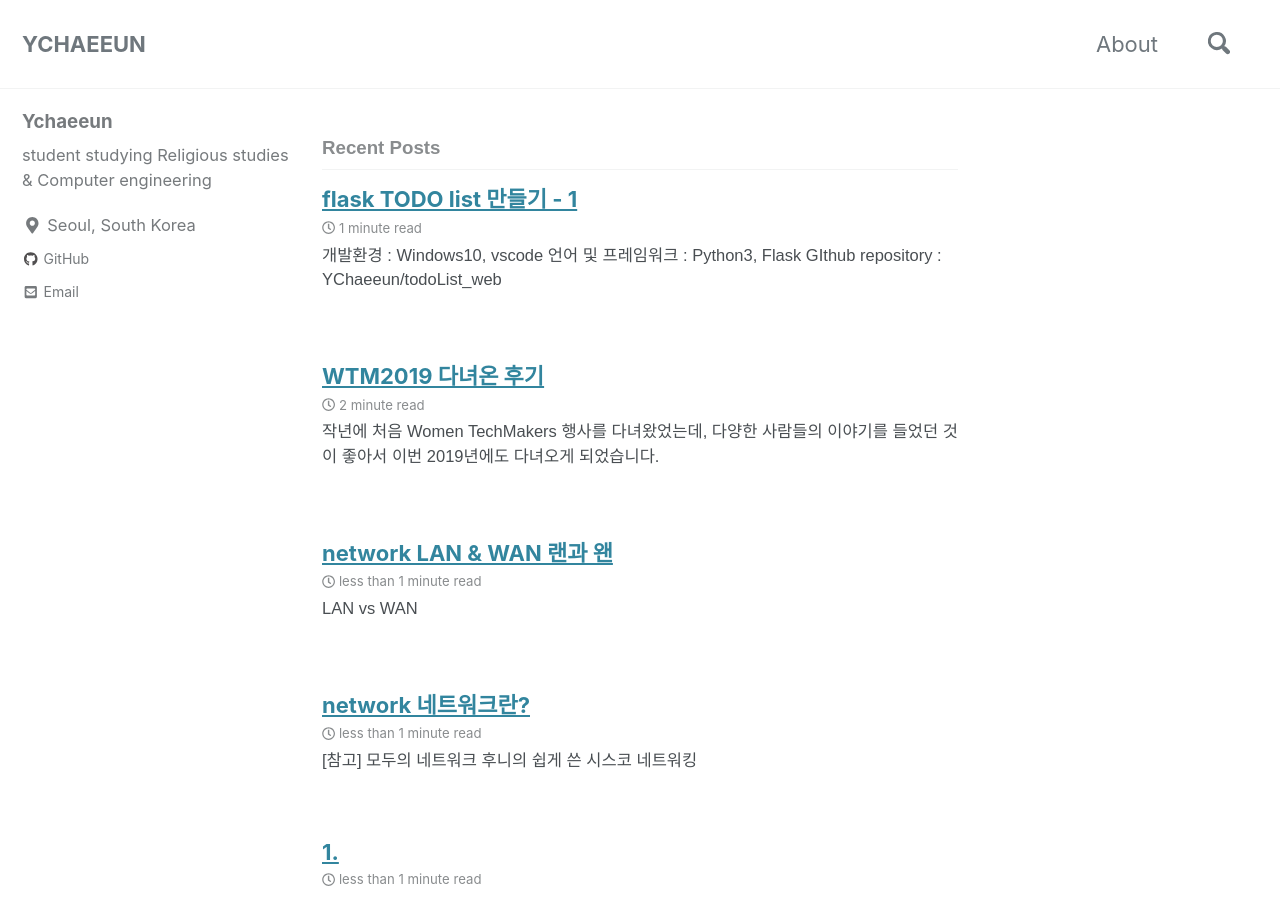
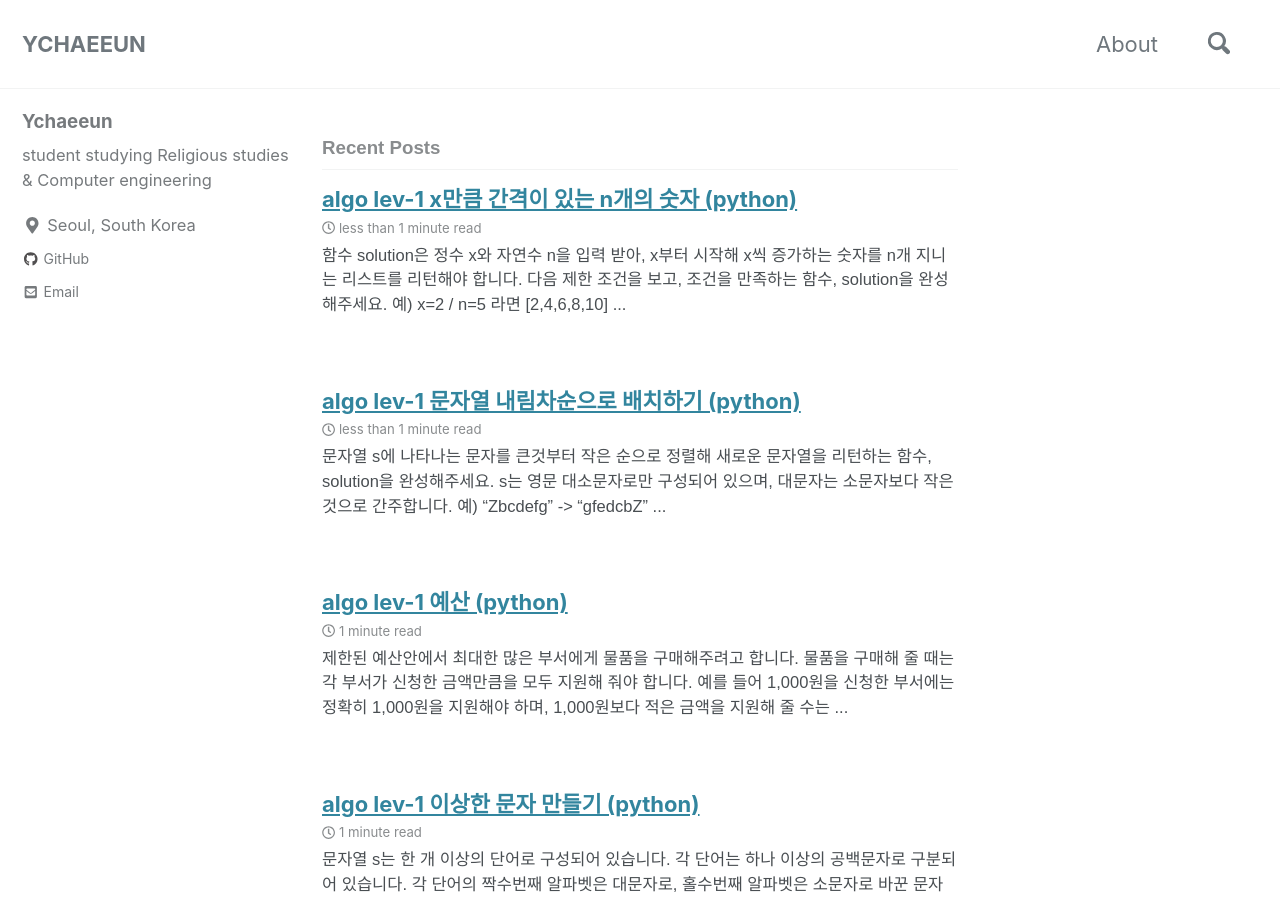
Before and after one commit to YChaeeun/ychaeeun.github.io, a Jekyll site: the page built from index.html, in a window 1280 px wide and 900 px high. Built offline with Jekyll 4.4.1, drawn with Linux system fonts in a browser that asks for light colours; cached includes are drawn as plain includes; the list of posts is cut into pages by our own code; comment, search, counter and statistics services are not loaded; a style sheet for code colours, icons or effects is not loaded; some of the changed text lies outside the part shown.

````diff
--- a/_posts/2019-04-14-todo-list-1.md
+++ b/_posts/2019-04-14-todo-list-1.md
@@ -1,5 +1,5 @@
 ---
-title: flask TODO list 만들기 - 1
+title: flask TODO list -1  (DB 연결해서 내용 가져오기)
 date: 2019-04-14
 tags:
  - todolist
@@ -156,7 +156,7 @@ def index():
 
 index.html
 
-```html
+```python
 {% for obj in data_list%}
 <tbody>
 	<tr>
--- /dev/null
+++ b/_posts/2019-04-15-algo-1-1.md
@@ -0,0 +1,131 @@
+---
+title: algo lev-1 이상한 문자 만들기 (python)
+date : 2019-04-15
+categories:
+ - algorithm
+---
+
+
+
+
+
+> 문자열 s는 한 개 이상의 단어로 구성되어 있습니다. 각 단어는 하나 이상의 공백문자로 구분되어 있습니다. 각 단어의 짝수번째 알파벳은 대문자로, 홀수번째 알파벳은 소문자로 바꾼 문자열을 리턴하는 함수, solution을 완성하세요.
+>
+> (제한: 단어(공백)별로 짝/홀수 인덱스를 판단해야 함)
+>
+>
+>
+> 출처 : [프로그래머스 Level1](https://programmers.co.kr/learn/challenges?tab=all_challenges)
+
+
+
+
+
+## 내가 푼 풀이
+
+
+
+**1차 시도.py**
+
+우선 문자열을 단어별로 나눠야 할 것 같아서, split('  ') 로 문자열을 쪼갠 후, 각 단어의 홀/짝 알파벳을 파악하도록 문제를 해결했다.
+
+```python
+def solution(s):
+    charlist = []
+    for char in s.split(' ') :
+        idx = 0
+        for i in char:
+            if idx % 2 == 0:
+                charlist.append(i.upper())
+            else :
+                charlist.append(i.lower())
+            idx += 1
+        charlist.append(" ")
+
+    charlist.pop()
+    #맨 마지막의 공백을 없애주기 위해 pop()
+
+    return "".join(charlist)
+```
+
+
+
+이중for문이 찝찝해서 다시 풀었다.
+
+
+
+**2차 시도.py**
+
+```python
+def solution(s):
+    charlist = ""
+    idx = 0
+    for i in s:
+        if i.isalpha():
+            idx += 1
+            if idx % 2 != 0:
+                charlist += i.upper()
+            else :
+                charlist += i.lower()
+        else:
+            idx = 0
+            charlist += ' '
+            continue
+
+    return charlist
+```
+
+앞에서 부터 읽으면서 알파벳이 아니라 공백이 나오면 continue하고 홀짝을 판단할 idx를 갱신하는 방식으로 바꿨다. 또 새로운 리스트에 값을 더하는 것 말고, 빈 문자열에 `+`연산자 문자를 더해 문자열을 만들었다.
+
+
+
+
+
+## 다른 사람의 풀이
+
+
+
+```python
+def solution(s):
+    return ' '.join([''.join([c.upper() if i % 2 == 0 else c.lower() for i, c in enumerate(w)]) for w in s.split(' ')])
+```
+
+!!!
+
+
+
+내 첫 풀이와 비슷하지만 인덱스 값을 따로 주지않고,  **enumerate()**를 활용해서 한 번에 index값을 받아버린다는 점이 다르다! python은 역시 한 줄 풀이가 간지... ㅋㅋㅋㅋㅋ
+
+
+
+
+
+## 배운점
+
+### 1. string.replace() 는 원본 string을 바꿔주는 게 아니다!!
+
++ 문제를 풀면서 문자열안에 있는 문자를 직접 바꾸고 싶어 `s.replace()`를 시도했는데 잘 안됐다. s.replace(i, i.upper()) 왜 안되는 거지?.?
+
++ 찾아보니 replace()는 원본 문자열을 바꿔주는 게 아니라 값을 바꾼 **새로운 문자열을 반환**하는 함수였다. 즉 s.replace(i, i.upper())를 하면 s  원본이 아닌 다른 새로운 문자열을 반환하는 것...!!! 그래서 안됐던 거였음
+
+  > **replace()** is an inbuilt function in Python programming language that returns a **copy** of the string where all occurrences of a substring is replaced with another substring.
+  >
+  > 출처 : [GeeksforGeeks](<https://www.geeksforgeeks.org/python-string-replace/>)
+
+
+
+```python
+a = "Life is too short"
+a1 = a.replace("Life", "Your leg")
+print(a)   # Life is too short
+print(a1)  # Your leg is too short
+```
+
+
+
+
+
+### 2. 문자열, 튜플은 그 요소값을 변경할 수 없는 immutable한 자료형이다
+
+- 문자열은 리스트와 달리 `string1[3] = 'k' `이렇게 요소를 변경할 수 **없다**.
+- 대신 슬라이싱slicing이나 replace()등등을 통해 값을 변경할 수 있다. (사실 copy한 다른 문자열을 만들어 내는 것)
--- /dev/null
+++ b/_posts/2019-04-15-algo-1-2.md
@@ -0,0 +1,81 @@
+---
+title: algo lev-1 예산 (python)
+date : 2019-04-15
+categories:
+ - algorithm
+---
+
+
+
+
+
+> 제한된 예산안에서 최대한 많은 부서에게 물품을 구매해주려고 합니다.
+>
+> 물품을 구매해 줄 때는 각 부서가 신청한 금액만큼을 모두 지원해 줘야 합니다. 예를 들어 1,000원을 신청한 부서에는 정확히 1,000원을 지원해야 하며, 1,000원보다 적은 금액을 지원해 줄 수는 없습니다.
+>
+> 최대 몇 개의 부서에 물품을 지원해 줄 수 있는지 return 하도록 solution 함수를 완성해주세요.
+>
+>
+>
+> 출처 : [프로그래머스 Level1](https://programmers.co.kr/learn/challenges?tab=all_challenges)
+
+
+
+
+
+## 내가 푼 풀이
+
+
+
+**횟수를 cnt로 풀이.py**
+
+```python
+def solution(d, budget):
+    d.sort()
+    cnt = 0
+    for value in d:
+        if value <= budget:
+            budget -= value
+            cnt += 1
+
+    return cnt
+```
+
+
+
+처음에 **최대**라는 조건을 잘 안읽고 큰 예산부터 처리해야겠다는 생각에 무작정 `d.sort(reverse=True)`를 써서 틀렸다.  문제를 잘 읽자! ㅋ.ㅋ
+
+
+
+최대한 많은 부서의 구매를 처리하기 위해, 예산이 적은 팀부터 처리했다. 오름차순으로 정렬한 뒤, 앞의 작은 값들부터 해결!  따로 cnt를 둬서 계산한 횟수를 셌고, if 문이 실행된 횟수가 부서에게 예산에 맞게 구매를 실시한 횟수기 때문에 cnt를 반환했다.
+
+
+
+
+
+**enumerate()를 사용한 풀이.py**
+
+```python
+def solution(d, budget):
+    d.sort()
+    for idx, value in enumerate(d):
+        if value <= budget:
+            budget -= value
+        else:
+            idx -= 1
+            break
+
+    return idx+1
+```
+
+
+
+따로 cnt를 정하지 않고 enumerate()를 사용한 풀이!  idx는 0부터 시작하기 때문에 `return idx+1`을 해줘야 한다.
+
+
+
++)
+
+`idx -= 1`을 해야하는 이유는 else 조건에 걸리기 이전에 해당하지 않는 idx 값이 +1 추가로 들어오기 때문이다. 원하는 값이 idx = 2 여도 else 조건을 만나 break가 되려면 앞선 for에 걸려서 idx += 1 이 되기 때문에 (!)  그럴 경우에는 `idx -= 1`을 해줘야 바른 값을 구할 수 있다. _(말로 하려니 뭔가 이상하다)_
+
+`value의 더해지는 값 != budget` 인 경우에 이런 일이 생기는 듯
--- /dev/null
+++ b/_posts/2019-04-15-algo-1-3.md
@@ -0,0 +1,68 @@
+---
+title: algo lev-1 문자열 내림차순으로 배치하기 (python)
+date : 2019-04-15
+categories:
+ - algorithm
+---
+
+
+
+
+
+> 문자열 s에 나타나는 문자를 큰것부터 작은 순으로 정렬해 새로운 문자열을 리턴하는 함수, solution을 완성해주세요.
+>
+> s는 영문 대소문자로만 구성되어 있으며, 대문자는 소문자보다 작은 것으로 간주합니다.
+>
+> 예) "Zbcdefg" -> "gfedcbZ"
+>
+>
+>
+> 출처 : [프로그래머스 Level1](https://programmers.co.kr/learn/challenges?tab=all_challenges)
+
+
+
+
+
+## 내가 푼 풀이
+
+```python
+def solution(s):
+    return ''.join(sorted(s, reverse=True))
+```
+
+
+
+처음 풀 때, 문자열이 sort() / sorted() 로 정렬되는 줄 몰라서 ord(), chr() 함수를 사용해서 복잡하게 문제를 풀었는데 그럴 필요가 없었다. (ㅠㅠ)
+
+
+
+또 계속 sort()를 사용해서 문제를 풀려고 했는데, None이 반환되어 한 줄로 깔끔하게 풀 수가 없었다. 알고보니 아래와 같은 차이점이 있다는 것을 알게 되었다!
+
+
+
+
+
+## 배운점
+
+### 1. sort 와 sorted 의 차이 [(참고)](<https://stackoverflow.com/questions/22442378/what-is-the-difference-between-sortedlist-vs-list-sort>)
+
+<table>
+    <tr>
+    	<th>list.sort()  /  string.sort()</th>
+        <th>sorted(list)  /  sorted(string)</th>
+    </tr>
+    <tr>
+        <td> 원본을 <strong>직접</strong> 정렬
+        </td>
+        <td> 원본에 영향을 끼치지 않음 <br/>
+        </td>
+    </tr>
+    <tr>
+        <td>None을 반환함</td>
+        <td>정렬한 <strong>새로운</strong> 문자열 혹은 list를 반환함</td>
+    </tr>
+</table>
+
+
+
+### 2. 문자열도 sort()  /  sorted() 를 사용해서 정렬할 수 있다!
--- /dev/null
+++ b/_posts/2019-04-15-algo-1-4.md
@@ -0,0 +1,58 @@
+---
+title: algo lev-1 x만큼 간격이 있는 n개의 숫자 (python)
+date : 2019-04-15
+categories:
+ - algorithm
+---
+
+
+
+> 함수 solution은 정수 x와 자연수 n을 입력 받아, x부터 시작해 x씩 증가하는 숫자를 n개 지니는 리스트를 리턴해야 합니다. 다음 제한 조건을 보고, 조건을 만족하는 함수, solution을 완성해주세요.
+>
+> 예) x=2 / n=5 라면  [2,4,6,8,10]
+>
+>
+>
+> 출처 : [프로그래머스 Level1](https://programmers.co.kr/learn/challenges?tab=all_challenges)
+
+
+
+
+
+## 내가 푼 풀이
+
+```python
+def solution(x, n):
+    answer = []
+    for idx in range(n) :
+        answer.append(x*(idx+1))
+    return answer
+```
+
+
+
+
+
+## 다른 사람들 풀이
+
+```python
+def solution(x, n):
+    return [i * x + x for i in range(n)]
+```
+
+
+
+괜히 어렵게 lambda() 나 map()를 생각하고 있었는데 그럴 필요가 없었다! 좀 더 쉬운 방법이 있다면 쉬운 방법 부터 떠올려 보자 @.@
+
+
+
+## 배운 점
+
+### 1. 빈 리스트를 만들 때는 [ ]를 사용하자
+
++ 뭔가 list1 = list() 가 리스트임을 명확하게 보여줘서 좋지 않을까? 라고 생각해왔었는데 검색을 해보니 아니였다..!!!
++ list() 를 사용하면 아래와 같은 과정 때문에 [] 보다 시간이 오래 걸린다고 한다. [(참고)](<https://stackoverflow.com/questions/2972212/creating-an-empty-list-in-python>)
+
+  + symbol lookup 을 해야하고
+  + list() 함수도 호출해야 하고 (function invocation)
+  + 리스트의 특징인 iterable한 값들이 들어온건지 체크해야 한다.
````
Also changed, not shown: _posts/2019-04-02-github-1.md (+5 -1 lines), _posts/2019-04-21-TIL-190414-190421.md (+4 -0 lines), _posts/9999-12-31-python-tips.md (added, +116 -0 lines), _posts/9999-12-31-time-complexity.md (added, +15 -0 lines).
